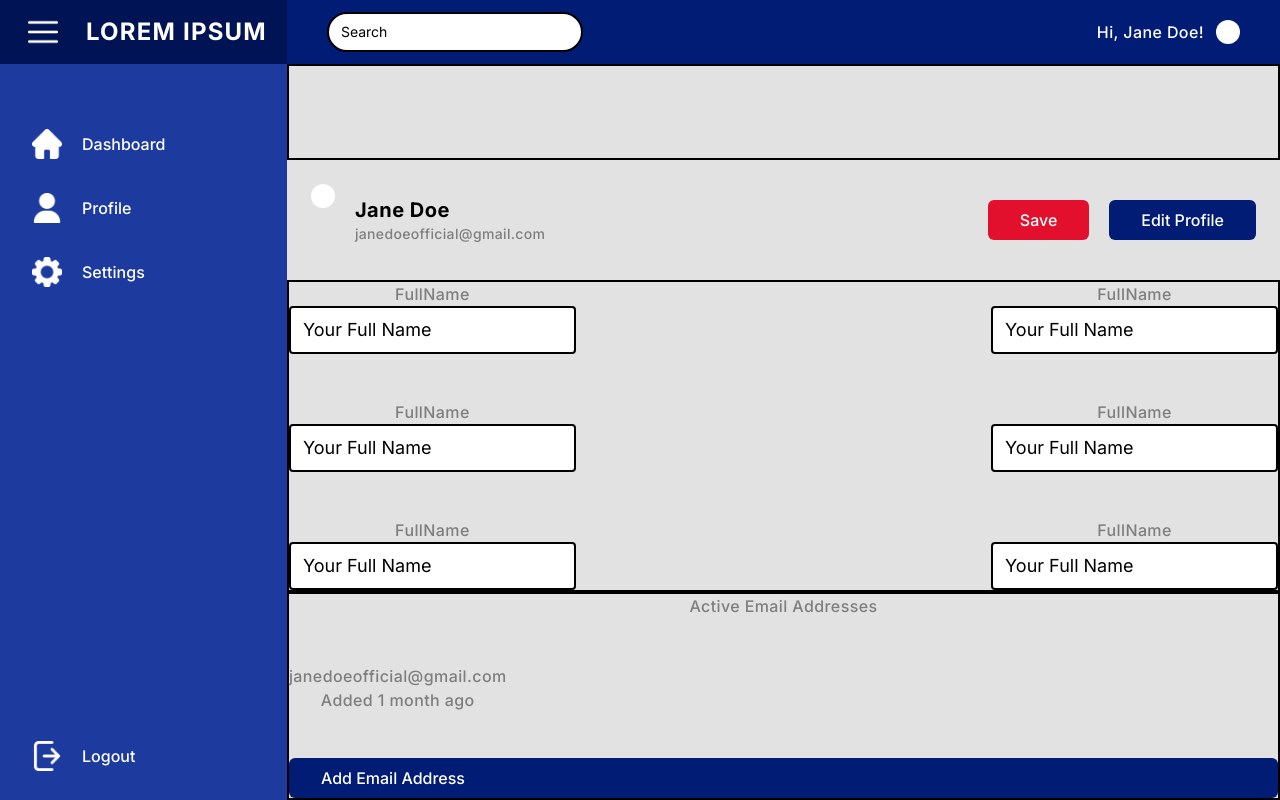
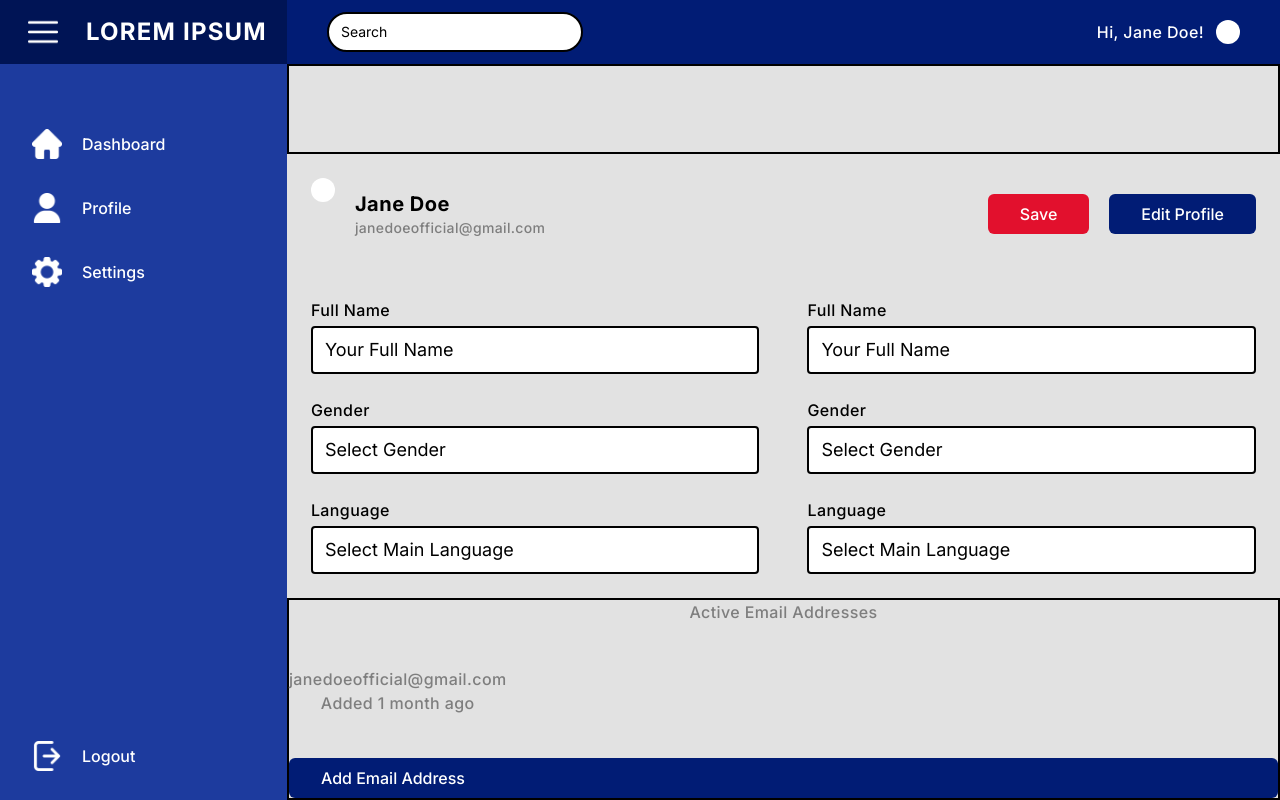
Before and after one commit to NiTzuA/frontend-technical-exam, a React (Vite) app: page / in a window 1280 px wide. Built offline with nearby package versions, Linux system fonts and the light colour scheme.

Commit message:
Implement 3rd flexbox on profile segment

```diff
--- a/src/components/page_segments/dashboard/Profile.jsx
+++ b/src/components/page_segments/dashboard/Profile.jsx
@@ -27,35 +27,50 @@ function Profile( {} ) {
                     <Button className="my-4">Edit Profile</Button>
                 </div>
 
-                <div className="border-2 border-black flex-grow flex flex-row justify-between">
-                    <div className="flex flex-col justify-between" >
-                        <div className="flex flex-col">
-                            <Text>FullName</Text>
+                <div className="flex flex-row justify-between">
+
+                    <div className="flex flex-col justify-between gap-6 p-6 flex-grow" >
+                        <div className="flex flex-col items-stretch gap-1">
+                            <div className="flex flex-row">
+                                <Text className="!text-black">Full Name</Text>
+                            </div>
                             <InputField type="text" placeholder="Your Full Name"></InputField>
                         </div>
-                        <div className="flex flex-col">
-                            <Text>FullName</Text>
+                        <div className="flex flex-col items-stretch gap-1">
+                            <div className="flex flex-row">
+                                <Text className="!text-black">Gender</Text>
+                            </div>
+                            <InputField type="text" placeholder="Select Gender"></InputField>
+                        </div>
+                        <div className="flex flex-col items-stretch gap-1">
+                            <div className="flex flex-row">
+                                <Text className="!text-black">Language</Text>
+                            </div>
+                            <InputField type="text" placeholder="Select Main Language"></InputField>
+                        </div>
+                    </div>
+
+                    <div className="flex flex-col justify-between gap-6 p-6 flex-grow" >
+                        <div className="flex flex-col items-stretch gap-1">
+                            <div className="flex flex-row">
+                                <Text className="!text-black">Full Name</Text>
+                            </div>
                             <InputField type="text" placeholder="Your Full Name"></InputField>
                         </div>
-                        <div className="flex flex-col">
-                            <Text>FullName</Text>
-                            <InputField type="text" placeholder="Your Full Name"></InputField>
+                        <div className="flex flex-col items-stretch gap-1">
+                            <div className="flex flex-row">
+                                <Text className="!text-black">Gender</Text>
+                            </div>
+                            <InputField type="text" placeholder="Select Gender"></InputField>
+                        </div>
+                        <div className="flex flex-col items-stretch gap-1">
+                            <div className="flex flex-row">
+                                <Text className="!text-black">Language</Text>
+                            </div>
+                            <InputField type="text" placeholder="Select Main Language"></InputField>
                         </div>
                     </div>
-                    <div className="flex flex-col justify-between" >
-                        <div className="flex flex-col">
-                            <Text>FullName</Text>
-                            <InputField type="text" placeholder="Your Full Name"></InputField>
-                        </div>
-                        <div className="flex flex-col">
-                            <Text>FullName</Text>
-                            <InputField type="text" placeholder="Your Full Name"></InputField>
-                        </div>
-                        <div className="flex flex-col">
-                            <Text>FullName</Text>
-                            <InputField type="text" placeholder="Your Full Name"></InputField>
-                        </div>
-                    </div>
+
                 </div>
 
                 <div className="border-2 border-black flex-grow flex flex-col justify-between">
```
